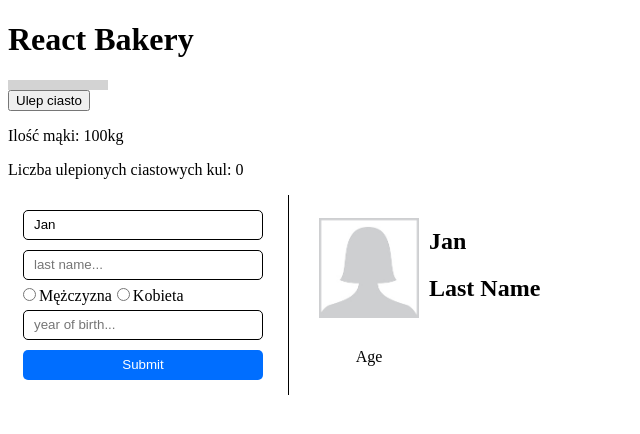
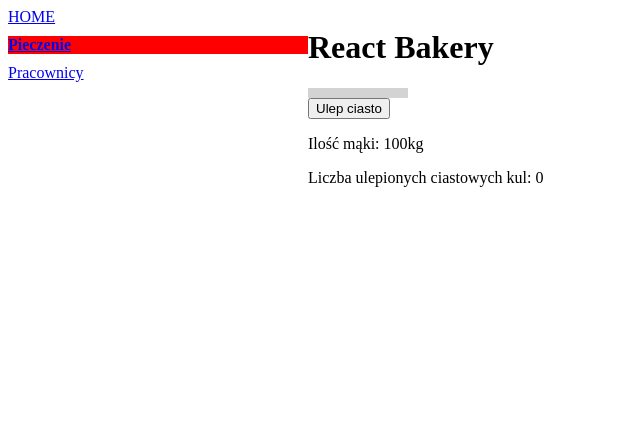
Before and after one commit to drozdowska-maria/ISA-course-react, a React app in the folder react-bakery-app-practise/: page /bakery in a window 1280 px wide. Shown: the whole page, without its empty margins (0-640 px from the left). Built offline with nearby package versions, Linux system fonts and the light colour scheme.

Commit message:
11.01.2022  react routing practise

```diff
--- a/react-bakery-app-practise/package.json
+++ b/react-bakery-app-practise/package.json
@@ -8,6 +8,7 @@
     "@testing-library/user-event": "^13.5.0",
     "react": "^17.0.2",
     "react-dom": "^17.0.2",
+    "react-router-dom": "^6.2.1",
     "react-scripts": "5.0.0",
     "web-vitals": "^2.1.3"
   },
--- a/react-bakery-app-practise/src/Bakery.js
+++ b/react-bakery-app-practise/src/Bakery.js
@@ -87,7 +87,7 @@ export const Bakery = () => {
 
 
   return (
-    <>
+    <div>
       <h1>React Bakery</h1>
       <div className={styles.progressBar}>
         <div className={styles.greenProgressBar} style={{ width: width }} />
@@ -112,7 +112,7 @@ export const Bakery = () => {
 
 
       </div>
-      <NewEmployeePage/>
-    </>
+
+    </div>
   );
 };
--- a/react-bakery-app-practise/src/Bakery.module.css
+++ b/react-bakery-app-practise/src/Bakery.module.css
@@ -71,3 +71,27 @@
     margin: 5px;
     padding: 5px;
 }
+
+
+.home {
+    display: flex;
+
+}
+
+.nav {
+    width: 300px;
+    display: flex;
+    flex-direction: column;
+    justify-content: flex-start;
+    gap: 10px;
+}
+
+.content {
+    flex: 1;
+
+}
+
+.active {
+    background: red;
+    font-weight: bolder;
+}
--- /dev/null
+++ b/react-bakery-app-practise/src/EmployeeInfo.js
@@ -0,0 +1,10 @@
+import { useParams } from "react-router-dom";
+
+export const Employeeinfo = () => {
+    const employeeId = useParams().employeeId;
+    return (
+        <div>
+            Tutaj będzie info o pracowniku o ID {employeeId}
+        </div>
+    )
+}
--- /dev/null
+++ b/react-bakery-app-practise/src/Home.js
@@ -0,0 +1,27 @@
+import React from "react";
+import { Nav } from "./Nav";
+import { Bakery } from "./Bakery";
+import styles from './Bakery.module.css';
+import { BrowserRouter, Route, Routes } from 'react-router-dom';
+import { NewEmployeePage } from "./components/NewEmployeePage";
+import { Employeeinfo } from "./EmployeeInfo";
+
+
+export const Home =  () => {
+    return (
+        <BrowserRouter>
+            <div className={styles.home}>
+                <Nav/>
+                <div className={styles.content} >
+                    <Routes>
+                        <Route path='/' element='cześć'/>
+                        <Route path='/bakery' element={<Bakery/>}/>
+                        <Route path='/employee' element={<NewEmployeePage/>}/>
+                        <Route path='/employee/:employeeId' element={<Employeeinfo/>}/>
+
+                    </Routes>
+                </div>
+            </div>
+        </BrowserRouter>
+    )
+}
--- /dev/null
+++ b/react-bakery-app-practise/src/Nav.js
@@ -0,0 +1,14 @@
+import React from "react"
+import styles from "./Bakery.module.css"
+import { NavLink } from 'react-router-dom'
+import './index.css'
+
+export const Nav = () => {
+    return (
+        <div className={styles.nav}>
+            <NavLink to="/" activeClassName='active2'>HOME</NavLink>
+            <NavLink to='/bakery' className={({isActive}) => isActive ? styles.active : undefined}>Pieczenie</NavLink>
+            <NavLink to="/employee" className={({isActive}) => isActive ? styles.active : undefined}>Pracownicy</NavLink>
+        </div>
+    )
+}
--- a/react-bakery-app-practise/src/components/EmployeeForm.js
+++ b/react-bakery-app-practise/src/components/EmployeeForm.js
@@ -11,8 +11,9 @@ export const EmployeeForm = (props) => {
         e.preventDefault();
         // console.log(document.querySelector('#dontDoThat').value);
         // console.log('this is ref', nameRef.current.value);
-        console.log(props.name)
+        console.log(nameRef)
     }
+
     return (
         <div>
             <form className={styles.employeeForm}>
--- /dev/null
+++ b/react-bakery-app-practise/src/index.css
@@ -0,0 +1,4 @@
+.active2 {
+    background-color: pink;
+
+}
--- a/react-bakery-app-practise/src/index.js
+++ b/react-bakery-app-practise/src/index.js
@@ -1,6 +1,6 @@
 // import { render } from 'react-dom';
 import  ReactDOM  from 'react-dom';
-import {Bakery} from './Bakery.js'
+import { Home } from './Home';
 
 
-ReactDOM.render(<Bakery />, document.getElementById("root"));
+ReactDOM.render(<Home />, document.getElementById("root"));
```
Also changed, not shown: 1 other file.
